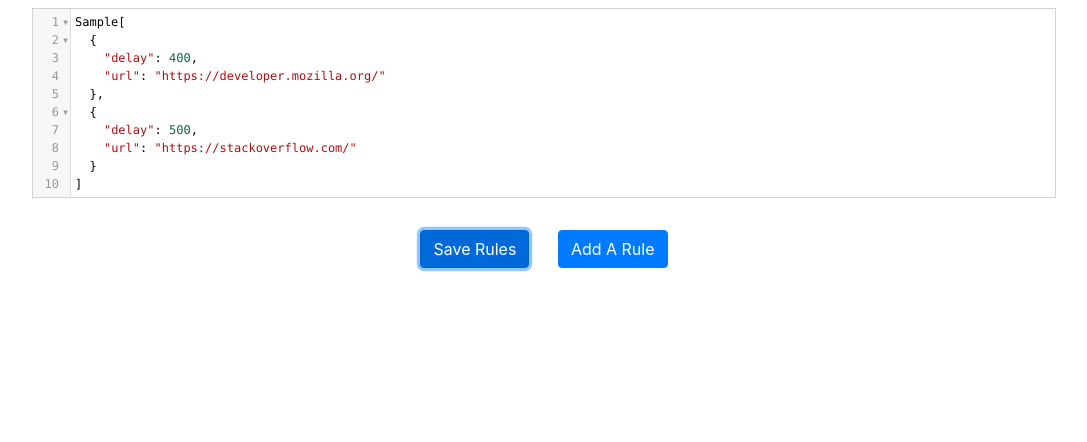
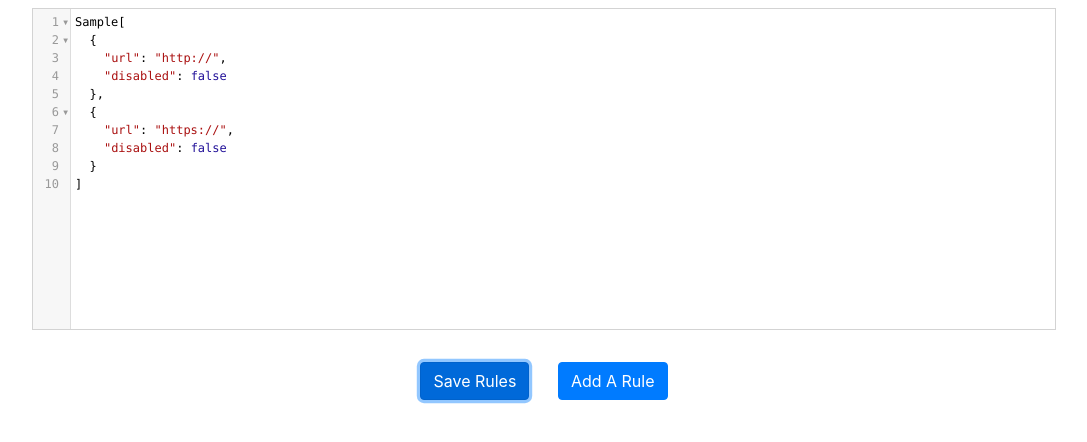
Before and after one commit to legend80s/dolphin, a browser extension: page options.html in a window 1280 px wide. Both pictures are taken after typing "Sample" into the empty fields and a click on the button "Save Rules". Shown: the whole page, without its empty margins (96-1183 px from the left). Drawn offline with nearby package versions, Linux system fonts and the light colour scheme.

Commit message:
feat: add code foldding

```diff
--- a/options.html
+++ b/options.html
@@ -43,19 +43,22 @@
     .CodeMirror {
       width: 80%;
       height: 100%;
+      min-height: 40vh;
       margin: 0 auto;
       font-family: monaco, 'Source Code Pro', Consolas, Menlo, Courier, monospace;
       font-size: 12px;
       line-height: 1.5em;
       border: 1px solid lightgray;
     }
+
+    .CodeMirror-scroll {
+      min-height: 40vh;
+    }
   </style>
 </head>
 
 <body>
-  <textarea name="rules" id="rules" cols="30" rows="10" style="display: none">
-
-  </textarea>
+  <textarea name="rules" id="rules" cols="30" rows="10" style="display: none"></textarea>
 
   <div class="save-btn-wrapper">
     <button type="button" class="btn btn-primary mr-4" id="save-btn">Save Rules</button>
@@ -107,9 +110,9 @@
   <!-- CodeMirror -->
   <script src="https://cdn.jsdelivr.net/npm/codemirror@5.49.2/lib/codemirror.min.js"></script>
   <script src="https://cdn.jsdelivr.net/npm/codemirror@5.49.2/mode/javascript/javascript.min.js"></script>
-  <script src="https://cdn.jsdelivr.net/npm/codemirror@5.49.2/addon/fold/foldcode.js"></script>
-  <script src="https://cdn.jsdelivr.net/npm/codemirror@5.49.2/addon/fold/brace-fold.js"></script>
-  <script src="https://cdn.jsdelivr.net/npm/codemirror@5.49.2/addon/fold/foldgutter.js"></script>
+  <script src="https://cdn.jsdelivr.net/npm/codemirror@5.49.2/addon/fold/foldcode.min.js"></script>
+  <script src="https://cdn.jsdelivr.net/npm/codemirror@5.49.2/addon/fold/brace-fold.min.js"></script>
+  <script src="https://cdn.jsdelivr.net/npm/codemirror@5.49.2/addon/fold/foldgutter.min.js"></script>
 
   <script src="./options.js"></script>
 </body>
--- a/options.js
+++ b/options.js
@@ -1,14 +1,14 @@
 // chrome-extension://mgdjhhejjfeipeljfoheogagpjlccoij/options.html
 
 {
-  const DEFAULT_RULES = [
+  const RULES_PLACEHOLDER = [
     {
-      delay: 400,
-      url: 'https://developer.mozilla.org/',
+      url: 'http://',
+      disabled: false,
     },
     {
-      delay: 500,
-      url: 'https://stackoverflow.com/',
+      url: 'https://',
+      disabled: false,
     }
   ];
 
@@ -32,7 +32,13 @@
     bindEvents();
     $('.toast').toast({ delay: 1500 });
 
-    myCodeMirror.setValue(JSON.stringify(await getInitialRules(), null, 2));
+    showRules(myCodeMirror);
+  }
+
+  async function showRules(cm) {
+    const rules = await getRules() || RULES_PLACEHOLDER;
+
+    cm.setValue(JSON.stringify(rules, null, 2));
   }
 
   function bindEvents() {
@@ -42,10 +48,13 @@
     document.getElementById('add-btn').addEventListener('click', () => {
       const newRule = { delay: 1000, url: `https://example${newRuleCount ? newRuleCount : ''}.com` };
 
+      const parsedRules = parseJSON(myCodeMirror.getValue());
+      const existingRules = Array.isArray(parsedRules) ? parsedRules : [];
+
       myCodeMirror.setValue(
         JSON.stringify(
           [newRule].concat(
-            JSON.parse(myCodeMirror.getValue())
+            existingRules
           ),
           null,
           2
@@ -57,6 +66,16 @@
 
     // save rules
     document.getElementById('save-btn').addEventListener('click', () => tryToSaveRules(myCodeMirror));
+  }
+
+  function parseJSON(jsonStr) {
+    try {
+      return JSON.parse(jsonStr);
+    } catch (error) {
+      console.log(`JSON.parse "${jsonStr}" error`, error);
+
+      return jsonStr;
+    }
   }
 
   function myAddEventListener(element, eventNames, handler) {
@@ -87,11 +106,11 @@
    * @param {CodeMirror} codeMirror
    */
   async function tryToSaveRules(codeMirror) {
-    const value = codeMirror.getValue();
+    const value = codeMirror.getValue().trim();
     let rules;
 
     try {
-      rules = JSON.parse(value);
+      rules = value ? JSON.parse(value) : RULES_PLACEHOLDER.map(rule => ({ ...rule, disabled: true }));
 
       await saveRules(rules);
     } catch (error) {
@@ -106,13 +125,19 @@
   }
 
   /**
-   * @returns {Promise<Array<{ url: string; delay: string }>>} key is url, value is delay
+   * @returns {Promise<Array<{ url: string; delay: string; disabled: boolean }>>} key is url, value is delay
    */
   async function getRules() {
     return new Promise(resolve => {
-      chrome.storage.sync.get(['rules'], (items) => {
-        resolve(items.rules);
-      });
+      try {
+          chrome.storage.sync.get(['rules'], (items) => {
+          resolve(items.rules);
+        });
+      } catch (error) {
+        console.warn('getRules', error);
+
+        resolve('')
+      }
     });
   }
 
@@ -135,17 +160,4 @@
   function showErrorToast() {
     $('#save-delay-error-toast').toast('show');
   }
-
-  async function getInitialRules() {
-    let initialRules = DEFAULT_RULES;
-
-    try {
-      initialRules = await getRules() || DEFAULT_RULES;
-    } catch (error) {
-      console.warn('getRules', error);
-    }
-
-    return initialRules;
-  }
-
 }
```
